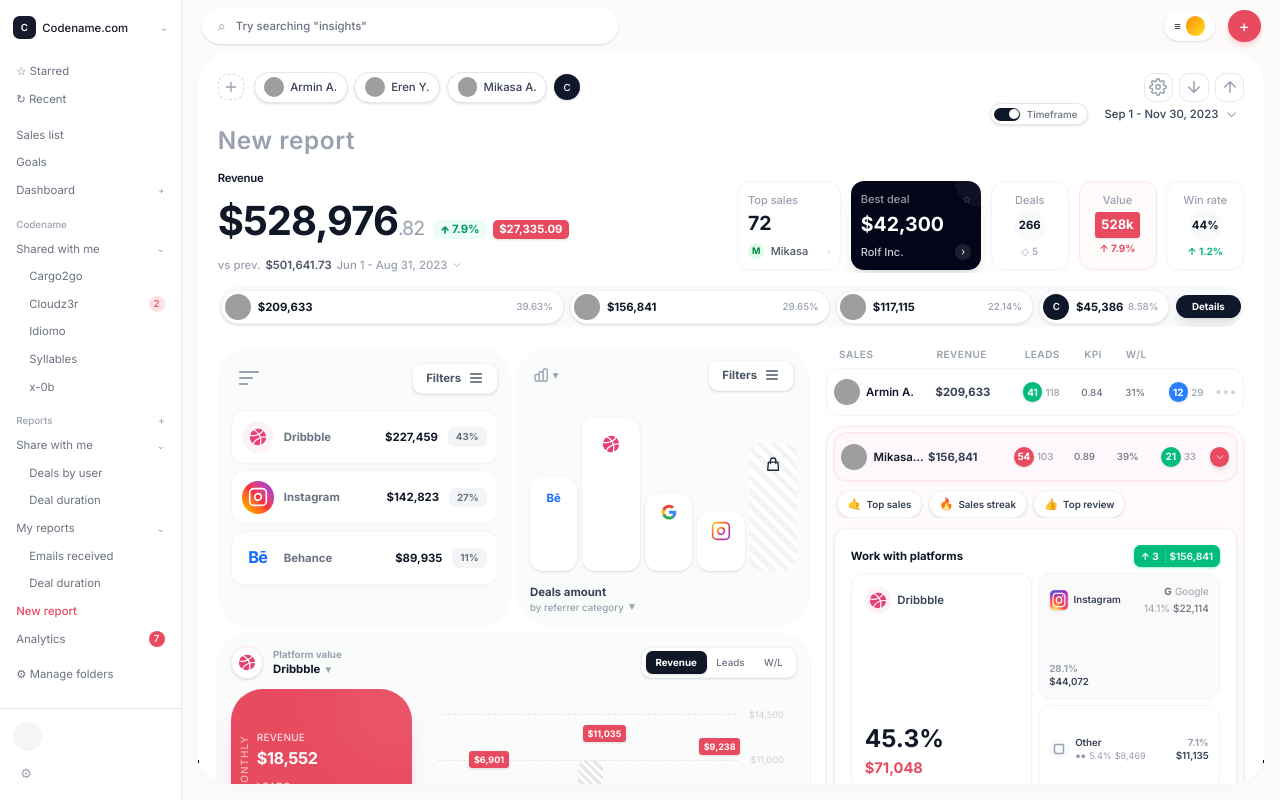
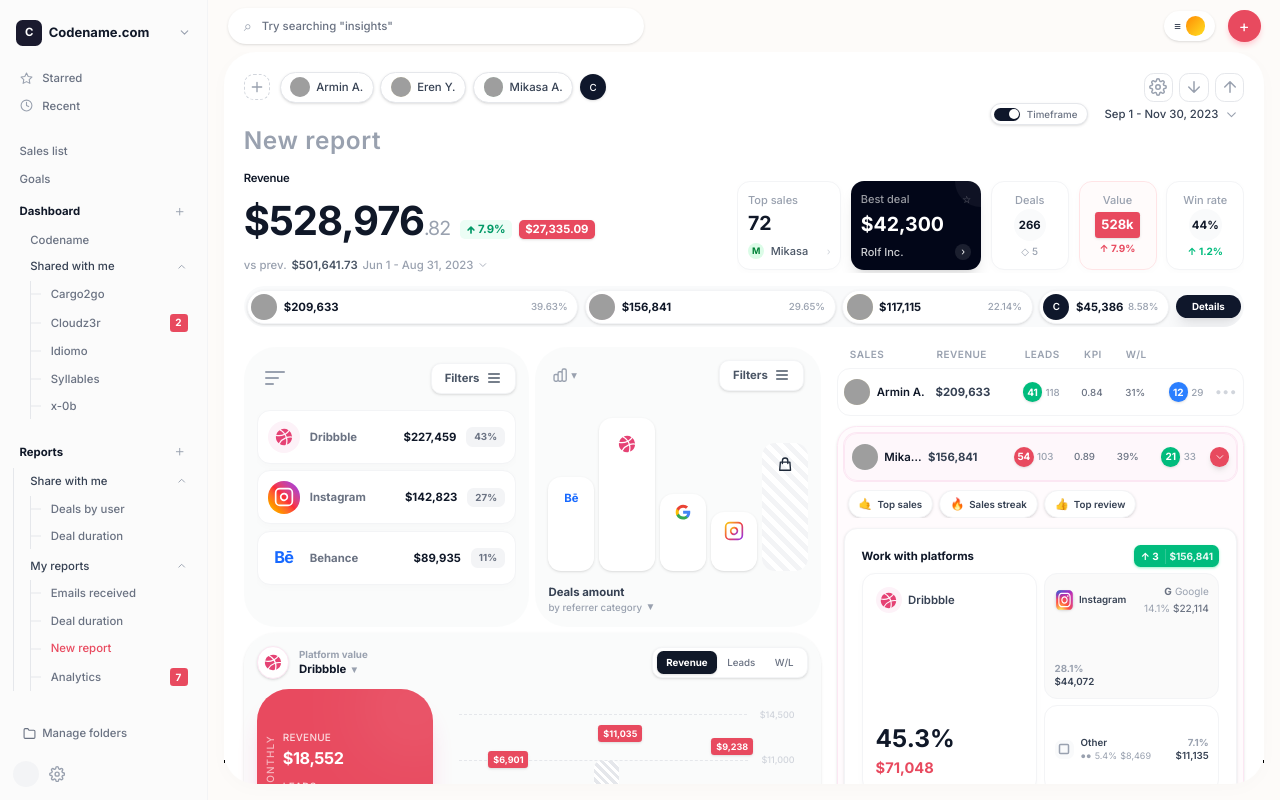
Before and after one commit to modi-meet/Frontend-project_Acorn-Globus, a React app: page / in a window 1280 px wide. Built offline with nearby package versions, Linux system fonts and the light colour scheme; grey boxes are pictures that could not be loaded; the HTML template or start-up script is replaced by a standard one.

Commit message:
feat: enhance Sidebar component with improved structure

```diff
--- a/src/components/Sidebar.jsx
+++ b/src/components/Sidebar.jsx
@@ -1,91 +1,176 @@
+import React, { useState } from 'react';
+
+// --- Icons ---
+
+const ChevronDown = ({ className }) => (
+    <svg className={className} width="16" height="16" viewBox="0 0 24 24" fill="none" stroke="currentColor" strokeWidth="2" strokeLinecap="round" strokeLinejoin="round"><path d="M6 9l6 6 6-6" /></svg>
+);
+
+const ChevronUp = ({ className }) => (
+    <svg className={className} width="16" height="16" viewBox="0 0 24 24" fill="none" stroke="currentColor" strokeWidth="2" strokeLinecap="round" strokeLinejoin="round"><path d="M18 15l-6-6-6 6" /></svg>
+);
+
+const StarIcon = ({ className }) => (
+    <svg className={className} width="16" height="16" viewBox="0 0 24 24" fill="none" stroke="currentColor" strokeWidth="2" strokeLinecap="round" strokeLinejoin="round"><polygon points="12 2 15.09 8.26 22 9.27 17 14.14 18.18 21.02 12 17.77 5.82 21.02 7 14.14 2 9.27 8.91 8.26 12 2"></polygon></svg>
+);
+
+const ClockIcon = ({ className }) => (
+    <svg className={className} width="16" height="16" viewBox="0 0 24 24" fill="none" stroke="currentColor" strokeWidth="2" strokeLinecap="round" strokeLinejoin="round"><circle cx="12" cy="12" r="10"></circle><polyline points="12 6 12 12 16 14"></polyline></svg>
+);
+
+const PlusIcon = ({ className }) => (
+    <svg className={className} width="16" height="16" viewBox="0 0 24 24" fill="none" stroke="currentColor" strokeWidth="2" strokeLinecap="round" strokeLinejoin="round"><line x1="12" y1="5" x2="12" y2="19"></line><line x1="5" y1="12" x2="19" y2="12"></line></svg>
+);
+
+const FolderIcon = ({ className }) => (
+    <svg className={className} width="16" height="16" viewBox="0 0 24 24" fill="none" stroke="currentColor" strokeWidth="2" strokeLinecap="round" strokeLinejoin="round"><path d="M22 19a2 2 0 0 1-2 2H4a2 2 0 0 1-2-2V5a2 2 0 0 1 2-2h5l2 3h9a2 2 0 0 1 2 2z"></path></svg>
+);
+
+const SettingsIcon = ({ className }) => (
+    <svg className={className} width="16" height="16" viewBox="0 0 24 24" fill="none" stroke="currentColor" strokeWidth="2" strokeLinecap="round" strokeLinejoin="round"><circle cx="12" cy="12" r="3"></circle><path d="M19.4 15a1.65 1.65 0 0 0 .33 1.82l.06.06a2 2 0 0 1 0 2.83 2 2 0 0 1-2.83 0l-.06-.06a1.65 1.65 0 0 0-1.82-.33 1.65 1.65 0 0 0-1 1.51V21a2 2 0 0 1-2 2 2 2 0 0 1-2-2v-.09A1.65 1.65 0 0 0 9 19.4a1.65 1.65 0 0 0-1.82.33l-.06.06a2 2 0 0 1-2.83 0 2 2 0 0 1 0-2.83l.06-.06a1.65 1.65 0 0 0 .33-1.82 1.65 1.65 0 0 0-1.51-1H3a2 2 0 0 1-2-2 2 2 0 0 1 2-2h.09A1.65 1.65 0 0 0 4.6 9a1.65 1.65 0 0 0-.33-1.82l-.06-.06a2 2 0 0 1 0-2.83 2 2 0 0 1 2.83 0l.06.06a1.65 1.65 0 0 0 1.82.33H9a1.65 1.65 0 0 0 1-1.51V3a2 2 0 0 1 2-2 2 2 0 0 1 2 2v.09a1.65 1.65 0 0 0 1 1.51 1.65 1.65 0 0 0 1.82-.33l.06-.06a2 2 0 0 1 2.83 0 2 2 0 0 1 0 2.83l-.06.06a1.65 1.65 0 0 0-.33 1.82V9a1.65 1.65 0 0 0 1.51 1H21a2 2 0 0 1 2 2 2 2 0 0 1-2 2h-.09a1.65 1.65 0 0 0-1.51 1z"></path></svg>
+);
+
+// --- Components ---
+
+const NavItem = ({ icon, label, active, className }) => (
+    <div className={`flex items-center gap-3 px-3 py-1.5 text-sm font-medium rounded-lg cursor-pointer transition-colors ${active ? 'bg-gray-100 text-gray-900' : 'text-gray-500 hover:bg-gray-50 hover:text-gray-900'} ${className}`}>
+        {icon && <span className="text-gray-400">{icon}</span>}
+        <span>{label}</span>
+    </div>
+);
+
+const TreeItem = ({ label, children, expanded = false, badge, isPink }) => {
+    const [isExpanded, setIsExpanded] = useState(expanded);
+
+    return (
+        <div className="relative">
+            <div
+                className="flex items-center justify-between px-3 py-1.5 text-sm font-medium text-gray-700 rounded-lg cursor-pointer hover:bg-gray-50 group"
+                onClick={() => setIsExpanded(!isExpanded)}
+            >
+                <div className="flex items-center gap-2">
+                    <span className={`${isPink ? 'text-[#E84A5F]' : 'text-gray-700'}`}>{label}</span>
+                </div>
+                <div className="flex items-center gap-2">
+                    {badge && (
+                        <span className="flex items-center justify-center min-w-[18px] h-[18px] px-1 rounded bg-[#E84A5F] text-white text-[10px] font-bold">
+                            {badge}
+                        </span>
+                    )}
+                    {children && (
+                        <span className="text-gray-400">
+                            {isExpanded ? <ChevronUp className="w-3.5 h-3.5" /> : <ChevronDown className="w-3.5 h-3.5" />}
+                        </span>
+                    )}
+                </div>
+            </div>
+            {isExpanded && children && (
+                <div className="relative ml-3 pl-3 border-l border-gray-200 mt-0.5 space-y-0.5">
+                    {children}
+                </div>
+            )}
+        </div>
+    );
+};
+
+const SubTreeItem = ({ label, badge, isPink, active }) => (
+    <div className="relative flex items-center justify-between px-3 py-1.5 text-sm font-medium rounded-lg cursor-pointer hover:bg-gray-50 group">
+        {/* Horizontal connector line */}
+        <div className="absolute left-0 top-1/2 -translate-y-1/2 w-3 h-px bg-gray-200 -ml-3"></div>
+
+        <span className={`${isPink ? 'text-[#E84A5F]' : 'text-gray-500 group-hover:text-gray-900'} ${active ? 'text-gray-900' : ''}`}>
+            {label}
+        </span>
+        {badge && (
+            <span className="flex items-center justify-center min-w-[18px] h-[18px] px-1 rounded bg-[#E84A5F] text-white text-[10px] font-bold">
+                {badge}
+            </span>
+        )}
+    </div>
+);
+
 function Sidebar() {
     return (
-    <aside className="w-56 h-screen flex flex-col bg-surface border-r border-border shrink-0 sticky top-0">
-      <div className="px-4 py-5">
-        <div className="flex items-center gap-2 cursor-pointer">
-          <div className="w-7 h-7 rounded-lg bg-text-primary flex items-center justify-center">
-            <span className="text-surface font-semibold text-xs">C</span>
-          </div>
-          <span className="text-sm font-medium text-text-primary">Codename.com</span>
-          <span className="text-text-muted text-xs ml-auto">⌄</span>
+        <aside className="w-64 h-screen bg-[#FBFBFB] border-r border-gray-100 flex flex-col font-sans shrink-0 sticky top-0">
+            {/* Header */}
+            <div className="px-5 py-6">
+                <div className="flex items-center gap-2 cursor-pointer group">
+                    <div className="w-8 h-8 bg-[#1A1A2E] rounded-lg flex items-center justify-center text-white font-bold text-sm">C</div>
+                    <span className="text-base font-bold text-gray-900">Codename.com</span>
+                    <ChevronDown className="w-4 h-4 text-gray-400 group-hover:text-gray-600 ml-auto" />
                 </div>
             </div>
 
-      <nav className="flex-1 py-1 overflow-y-auto">
-        <ul className="space-y-0.5 px-2">
-          <li className="px-3 py-1.5 text-sm text-text-secondary rounded-md cursor-pointer hover:bg-background">☆ Starred</li>
-          <li className="px-3 py-1.5 text-sm text-text-secondary rounded-md cursor-pointer hover:bg-background">↻ Recent</li>
-        </ul>
-
-        <ul className="mt-3 space-y-0.5 px-2">
-          <li className="px-3 py-1.5 text-sm text-text-secondary rounded-md cursor-pointer hover:bg-background">Sales list</li>
-          <li className="px-3 py-1.5 text-sm text-text-secondary rounded-md cursor-pointer hover:bg-background">Goals</li>
-          <li className="px-3 py-1.5 text-sm text-text-secondary rounded-md cursor-pointer hover:bg-background flex items-center justify-between">
-            <span>Dashboard</span>
-            <span className="text-text-muted text-xs">+</span>
-          </li>
-        </ul>
-
-        <div className="mt-3">
-          <div className="px-5 py-1.5 text-xs font-medium text-text-muted">Codename</div>
-          <ul className="space-y-0.5 px-2">
-            <li className="px-3 py-1.5 text-sm text-text-secondary rounded-md cursor-pointer hover:bg-background flex items-center justify-between">
-              <span>Shared with me</span>
-              <span className="text-text-muted text-xs">⌄</span>
-            </li>
-            <ul className="space-y-0.5">
-              <li className="pl-7 pr-3 py-1.5 text-sm text-text-secondary rounded-md cursor-pointer hover:bg-background">Cargo2go</li>
-              <li className="pl-7 pr-3 py-1.5 text-sm text-text-secondary rounded-md cursor-pointer hover:bg-background flex items-center justify-between">
-                <span>Cloudz3r</span>
-                <span className="w-5 h-5 rounded-full bg-primary-light text-primary text-xs font-medium flex items-center justify-center">2</span>
-              </li>
-              <li className="pl-7 pr-3 py-1.5 text-sm text-text-secondary rounded-md cursor-pointer hover:bg-background">Idiomo</li>
-              <li className="pl-7 pr-3 py-1.5 text-sm text-text-secondary rounded-md cursor-pointer hover:bg-background">Syllables</li>
-              <li className="pl-7 pr-3 py-1.5 text-sm text-text-secondary rounded-md cursor-pointer hover:bg-background">x-0b</li>
-            </ul>
-          </ul>
+            {/* Scrollable Content */}
+            <nav className="flex-1 overflow-y-auto px-3 space-y-6 no-scrollbar">
+                {/* Section 1 */}
+                <div className="space-y-0.5">
+                    <NavItem icon={<StarIcon className="w-4 h-4" />} label="Starred" />
+                    <NavItem icon={<ClockIcon className="w-4 h-4" />} label="Recent" />
                 </div>
 
-        <div className="mt-3">
-          <div className="px-5 py-1.5 text-xs font-medium text-text-muted flex items-center justify-between">
-            <span>Reports</span>
-            <span className="cursor-pointer hover:text-text-secondary">+</span>
+                {/* Section 2 */}
+                <div className="space-y-0.5">
+                    <NavItem label="Sales list" />
+                    <NavItem label="Goals" />
+
+                    <div className="mt-2">
+                        <div className="flex items-center justify-between px-3 py-1.5 text-sm font-bold text-gray-900 cursor-pointer hover:bg-gray-50 rounded-lg group">
+                            <span>Dashboard</span>
+                            <div className="w-5 h-5 rounded hover:bg-gray-200 flex items-center justify-center text-gray-400 transition-colors">
+                                <PlusIcon className="w-3.5 h-3.5" />
                             </div>
-          <ul className="space-y-0.5 px-2">
-            <li className="px-3 py-1.5 text-sm text-text-secondary rounded-md cursor-pointer hover:bg-background flex items-center justify-between">
-              <span>Share with me</span>
-              <span className="text-text-muted text-xs">⌄</span>
-            </li>
-            <ul className="space-y-0.5">
-              <li className="pl-7 pr-3 py-1.5 text-sm text-text-secondary rounded-md cursor-pointer hover:bg-background">Deals by user</li>
-              <li className="pl-7 pr-3 py-1.5 text-sm text-text-secondary rounded-md cursor-pointer hover:bg-background">Deal duration</li>
-            </ul>
-            <li className="px-3 py-1.5 text-sm text-text-secondary rounded-md cursor-pointer hover:bg-background flex items-center justify-between">
-              <span>My reports</span>
-              <span className="text-text-muted text-xs">⌄</span>
-            </li>
-            <ul className="space-y-0.5">
-              <li className="pl-7 pr-3 py-1.5 text-sm text-text-secondary rounded-md cursor-pointer hover:bg-background">Emails received</li>
-              <li className="pl-7 pr-3 py-1.5 text-sm text-text-secondary rounded-md cursor-pointer hover:bg-background">Deal duration</li>
-            </ul>
-            <li className="px-3 py-1.5 text-sm text-primary font-medium rounded-md cursor-pointer">New report</li>
-            <li className="px-3 py-1.5 text-sm text-text-secondary rounded-md cursor-pointer hover:bg-background flex items-center justify-between">
-              <span>Analytics</span>
-              <span className="w-5 h-5 rounded-full bg-primary text-surface text-xs font-medium flex items-center justify-center">7</span>
-            </li>
-          </ul>
                         </div>
 
-        <div className="mt-3 px-2">
-          <div className="px-3 py-1.5 text-sm text-text-secondary rounded-md cursor-pointer hover:bg-background">
-            ⚙ Manage folders
+                        <div className="mt-1 ml-1 pl-2 border-l border-transparent">
+                            <div className="px-3 py-1.5 text-sm font-medium text-gray-500 hover:text-gray-900 cursor-pointer rounded-lg">Codename</div>
+
+                            <TreeItem label="Shared with me" expanded={true}>
+                                <SubTreeItem label="Cargo2go" />
+                                <SubTreeItem label="Cloudz3r" badge="2" />
+                                <SubTreeItem label="Idiomo" />
+                                <SubTreeItem label="Syllables" />
+                                <SubTreeItem label="x-0b" />
+                            </TreeItem>
+                        </div>
+                    </div>
+                </div>
+
+                {/* Section 3 */}
+                <div className="space-y-0.5">
+                    <div className="flex items-center justify-between px-3 py-1.5 text-sm font-bold text-gray-900 cursor-pointer hover:bg-gray-50 rounded-lg group">
+                        <span>Reports</span>
+                        <div className="w-5 h-5 rounded hover:bg-gray-200 flex items-center justify-center text-gray-400 transition-colors">
+                            <PlusIcon className="w-3.5 h-3.5" />
+                        </div>
+                    </div>
+
+                    <div className="mt-1 ml-1 pl-2 border-l border-gray-200 space-y-1">
+                        <TreeItem label="Share with me" expanded={true}>
+                            <SubTreeItem label="Deals by user" />
+                            <SubTreeItem label="Deal duration" />
+                        </TreeItem>
+
+                        <TreeItem label="My reports" expanded={true}>
+                            <SubTreeItem label="Emails received" />
+                            <SubTreeItem label="Deal duration" />
+                            <SubTreeItem label="New report" isPink={true} />
+                            <SubTreeItem label="Analytics" badge="7" />
+                        </TreeItem>
                     </div>
                 </div>
             </nav>
 
-      <div className="p-4 flex flex-col gap-3 border-t border-border">
-        <div className="w-9 h-9 rounded-full bg-background cursor-pointer"></div>
-        <div className="w-8 h-8 flex items-center justify-center text-text-muted cursor-pointer hover:text-text-secondary">⚙</div>
+            {/* Footer */}
+            <div className="p-4 mt-auto">
+                <div className="flex items-center gap-2 px-3 py-2 text-sm font-medium text-gray-500 hover:text-gray-900 cursor-pointer rounded-lg hover:bg-gray-50 transition-colors">
+                    <FolderIcon className="w-4 h-4" />
+                    <span>Manage folders</span>
+                </div>
+                <div className="mt-4 flex items-center gap-3">
+                     <div className="w-8 h-8 rounded-full bg-gray-100"></div>
+                     <SettingsIcon className="w-5 h-5 text-gray-400" />
+                </div>
             </div>
         </aside>
     );
```
Lines whose indentation alone changed are shown as unchanged.
